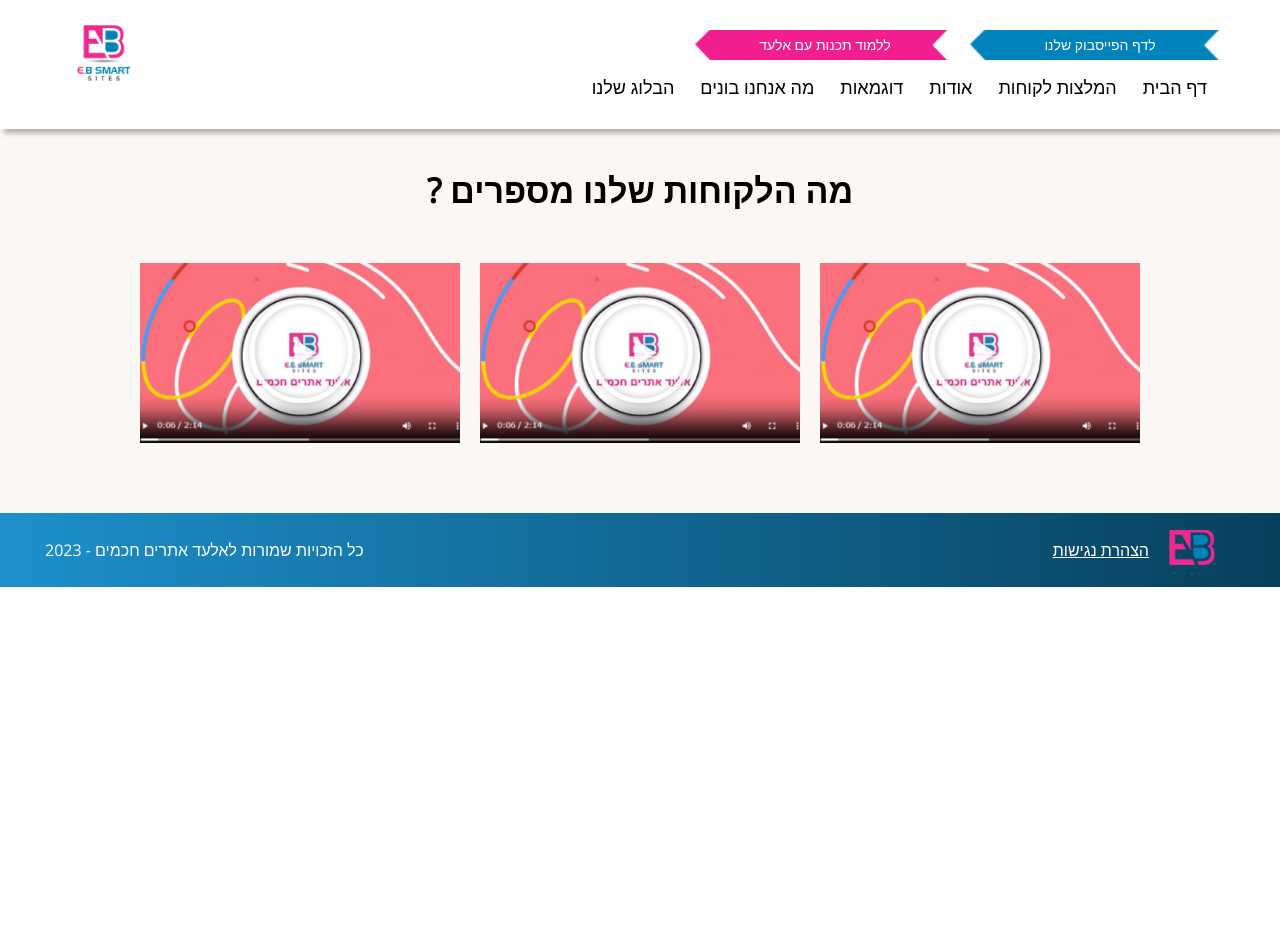
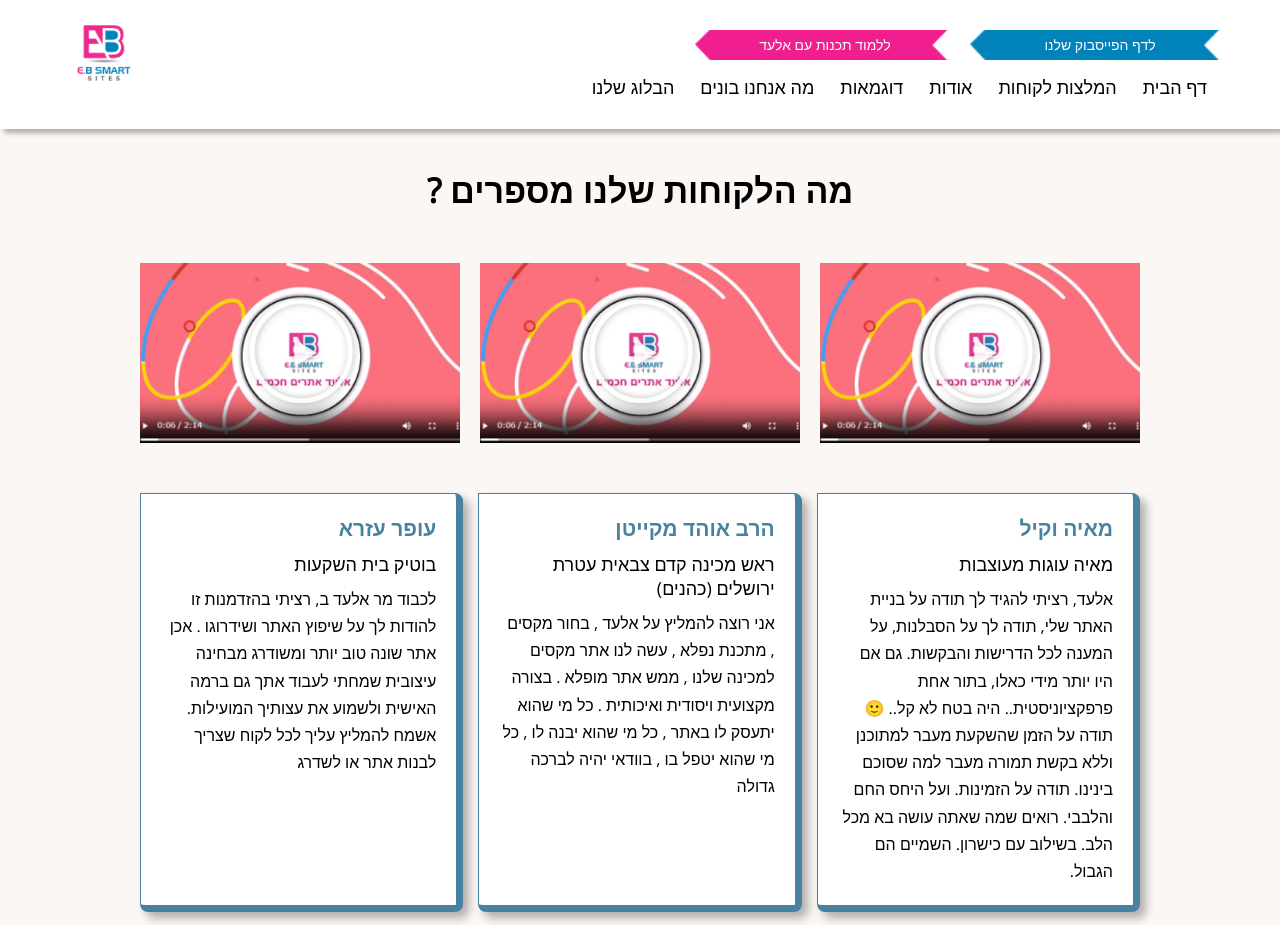
Before and after one commit to elad326/eladb.site, a React (Create React App) app: page /reviews in a window 1280 px wide. Shown: the top 925 px of the page. Before the commit the page ends 800 px from the top, so only its background shows below. Built offline with nearby package versions, Linux system fonts and the light colour scheme.

Commit message:
revies page

```diff
--- a/src/App.css
+++ b/src/App.css
@@ -1,38 +1,5 @@
-.App {
-  text-align: center;
+@import url('https://fonts.googleapis.com/css2?family=Heebo:wght@300&display=swap');
+
+body, html{
+  font-family: 'Heebo', sans-serif;
 }
-
-.App-logo {
-  height: 40vmin;
-  pointer-events: none;
-}
-
-@media (prefers-reduced-motion: no-preference) {
-  .App-logo {
-    animation: App-logo-spin infinite 20s linear;
-  }
-}
-
-.App-header {
-  background-color: #282c34;
-  min-height: 100vh;
-  display: flex;
-  flex-direction: column;
-  align-items: center;
-  justify-content: center;
-  font-size: calc(10px + 2vmin);
-  color: white;
-}
-
-.App-link {
-  color: #61dafb;
-}
-
-@keyframes App-logo-spin {
-  from {
-    transform: rotate(0deg);
-  }
-  to {
-    transform: rotate(360deg);
-  }
-}
--- a/src/App.js
+++ b/src/App.js
@@ -8,6 +8,7 @@ import CustomerReviewsPage from './pages/CustomerReviewsPage';
 import WhatBuild from './pages/WhatBuild';
 import Blog from './pages/Blog';
 import AccessabilityStatment from './pages/AccessabilityStatment';
+import './App.css';
 
 
 function App() {
--- /dev/null
+++ b/src/components/CustomersReview/CustomerReview.js
@@ -0,0 +1,16 @@
+import React from 'react'
+
+const CustomerReview = ({ reviewerName, title, text}) => {
+
+  return (
+    <article className="site-reviews">
+        <h2>{reviewerName}</h2>
+        <h3>{title}</h3>
+        <p>
+            {text}
+        </p>
+    </article>
+  )
+}
+
+export default CustomerReview
--- a/src/components/CustomersReview/CustomersReviews.js
+++ b/src/components/CustomersReview/CustomersReviews.js
@@ -1,10 +1,13 @@
 import React from 'react';
 import './customers-reviews.css';
 import YouTubeVideo from './YouTubeVideo';
+import CustomerReview from './CustomerReview';
+import customersText from './customersText';
 
 const CustomersReviews = () => {
 
   return (
+    <>
       <section className='customers-reviews'>
           <h2>מה הלקוחות שלנו מספרים ?</h2>
           <div className='yuotube-wrap'>
@@ -12,7 +15,15 @@ const CustomersReviews = () => {
             <YouTubeVideo videoUrl="https://www.youtube.com/embed/PnnYRSo3X1U?si=mm-uIMa-O_fHQzX5"/>
             <YouTubeVideo videoUrl="https://www.youtube.com/embed/0fey7lfamXE?si=O0Cuf2-z23BiLvIS"/>
         </div>
+
       </section>
+
+      <section className='wrap-reviews'>
+        {customersText.map((item) =>
+          <CustomerReview reviewerName={item.reviewerName} title={item.title} text={item.customerText}/>
+        )}
+      </section>
+    </>
   )
 }
 
--- a/src/components/CustomersReview/customers-reviews.css
+++ b/src/components/CustomersReview/customers-reviews.css
@@ -35,3 +35,44 @@ div.cover-img{
     background-size: cover;
 
 }
+
+/* revirews component */
+section.wrap-reviews{
+    display: grid;
+    grid-template-columns: repeat(3, 1fr);
+    justify-content: center;
+    gap: 15px;
+    padding: 20px 40px;
+    margin-top: 10px;
+}
+
+article.site-reviews{
+    background-color: #fff;
+    border-radius: 0px 8px 8px 8px;
+    border-style: solid;
+    border-width: 1px 7px 7px 1px;
+    border-color: #4783A0;
+    transition: background-color 0.3s, border 0.3s, border-radius 0.3s, box-shadow 0.3s;
+    box-shadow: 6px 6px 10px rgba(0, 0, 0, 0.3);
+    padding: 20px;
+    min-height: 340px;
+}
+
+article.site-reviews h2{
+    color: #4783A0;
+    font-size: 21px;
+    font-weight: 600;
+}
+
+article.site-reviews h3{
+    color: #000;
+    font-size: 18px;
+    font-weight: 400;
+    margin: 10px 0px;
+}
+
+article.site-reviews p{
+    color: #000;
+    font-size: 16px;
+    line-height: 1.7;
+}
--- /dev/null
+++ b/src/components/CustomersReview/customersText.js
@@ -0,0 +1,36 @@
+const textArr = [
+
+    {
+        reviewerName: "מאיה וקיל",
+        title: "מאיה עוגות מעוצבות",
+        customerText: "אלעד, רציתי להגיד לך תודה על בניית האתר שלי, תודה לך על הסבלנות, על המענה לכל הדרישות והבקשות. גם אם היו יותר מידי כאלו, בתור אחת פרפקציוניסטית.. היה בטח לא קל.. 🙂 תודה על הזמן שהשקעת מעבר למתוכנן וללא בקשת תמורה מעבר למה שסוכם בינינו. תודה על הזמינות. ועל היחס החם והלבבי. רואים שמה שאתה עושה בא מכל הלב. בשילוב עם כישרון. השמיים הם הגבול.",
+    },
+    {
+        reviewerName: "הרב אוהד מקייטן",
+        title: "ראש מכינה קדם צבאית עטרת ירושלים (כהנים)",
+        customerText: "אני רוצה להמליץ על אלעד , בחור מקסים , מתכנת נפלא , עשה לנו אתר מקסים למכינה שלנו , ממש אתר מופלא . בצורה מקצועית ויסודית ואיכותית . כל מי שהוא יתעסק לו באתר , כל מי שהוא יבנה לו , כל מי שהוא יטפל בו , בוודאי יהיה לברכה גדולה",
+    },
+    {
+        reviewerName: "עופר עזרא",
+        title: "בוטיק בית השקעות",
+        customerText: "לכבוד מר אלעד ב, רציתי בהזדמנות זו להודות לך על שיפוץ האתר ושידרוגו . אכן אתר שונה טוב יותר ומשודרג מבחינה עיצובית שמחתי לעבוד אתך גם ברמה האישית ולשמוע את עצותיך המועילות. אשמח להמליץ עליך לכל לקוח שצריך לבנות אתר או לשדרג",
+    },
+    {
+        reviewerName: "יעקב האיתן",
+        title: "\"\"פ, לקשרי חיים.בקשר לאימון - אימון אישי ונל",
+        customerText: "ממליץ בחום על אלעד בשביל הקמת אתר לעסק שלך! אלעד קודם כל מקצוען ברמות, עושה עבודה מדוייקת ומיוחדת, עם שכלולים ושיפורים מיוחדים לאתר, ובעיקר אלעד הוא אדם, עם יחס נעים, אנושי, מקשיב ומתחשב, ויודע להתאים את העבודה לצרכים שלך! גם המחירים שלו בהחלט הוגנים ומתאימים לכיס שלך. אז אין מה להתלבט, רוצה אתר משודרג לעסק שלך? שימשוך לקוחות מרוצים? פנו עוד היום לאלעד!",
+    },
+    {
+        reviewerName: "יחיאל אמיתי",
+        title: "חברת אמיתי דיגיטל",
+        customerText: "אלעד היקר פיתח לנו אתר גדול ומורכב מאד עם המון סבלנות ומקצועיות ברמה נדירה, קוד נקי, חיבור כל הפרמטרים כמו שצריך. שמח מאד על הבחירה ובטוח שכל מי שיקח את אלעד יקבל אתר מושלם. תודה אלעד",
+    },
+    {
+        reviewerName: "תומר",
+        title: "פסיכולוג רפואי",
+        customerText: "ממליץ בחום על בניית אתר עם אלעד. ליווה את התהליך במקצועיות, שקיפות והגינות, תוך התאמה מיטבית לחזון של בעל האתר הטרי לגבי הנראות והתוכן.",
+    }
+
+];
+
+export default textArr;
```
Lines whose indentation alone changed are shown as unchanged.
